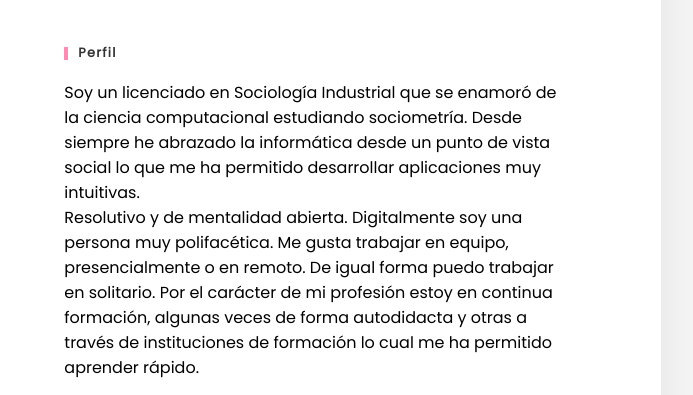
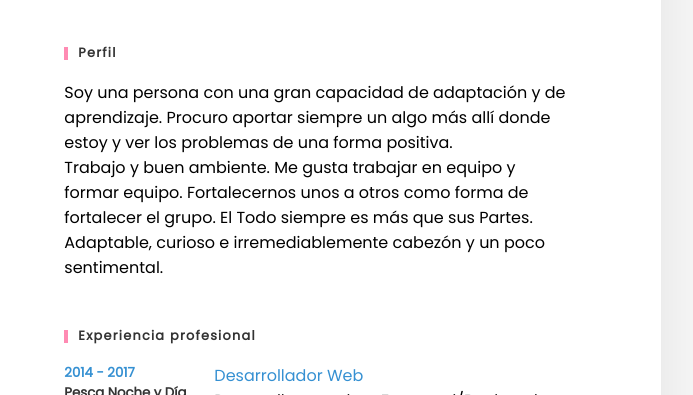
Before and after one commit to AlbertoMassanet/AlbertoMassanet.github.io, a plain HTML site: page index.html in a window 1280 px wide. Shown: the part 308-703 px from the top of the page, 479-1172 px from the left. Drawn offline with nearby package versions, Linux system fonts and the light colour scheme.

Commit message:
Update index.html
Adapatación Curso RPA Developer

```diff
--- a/index.html
+++ b/index.html
@@ -479,8 +479,9 @@
       <div class="rightSide">
         <div class="about">
           <h3>Perfil</h3>
-          <p>Soy un licenciado en Sociología Industrial que se enamoró de la ciencia computacional estudiando sociometría. Desde siempre he abrazado la informática desde un punto de vista social lo que me ha permitido desarrollar aplicaciones muy intuitivas.</p>
-            <p>Resolutivo y de mentalidad abierta. Digitalmente soy una persona muy polifacética. Me gusta trabajar en equipo, presencialmente o en remoto. De igual forma puedo trabajar en solitario. Por el carácter de mi profesión estoy en continua formación, algunas veces de forma autodidacta y otras a través de instituciones de formación lo cual me ha permitido aprender rápido.
+          <p>Soy una persona con una gran capacidad de adaptación y de aprendizaje. Procuro aportar siempre un algo más allí donde estoy y ver los problemas de una forma positiva. </p>
+            <p>Trabajo y buen ambiente. Me gusta trabajar en equipo y formar equipo. Fortalecernos unos a otros como forma de fortalecer el grupo. El Todo siempre es más que sus Partes.
+Adaptable, curioso e irremediablemente cabezón y un poco sentimental.
             </p>
 
         </div>
```
